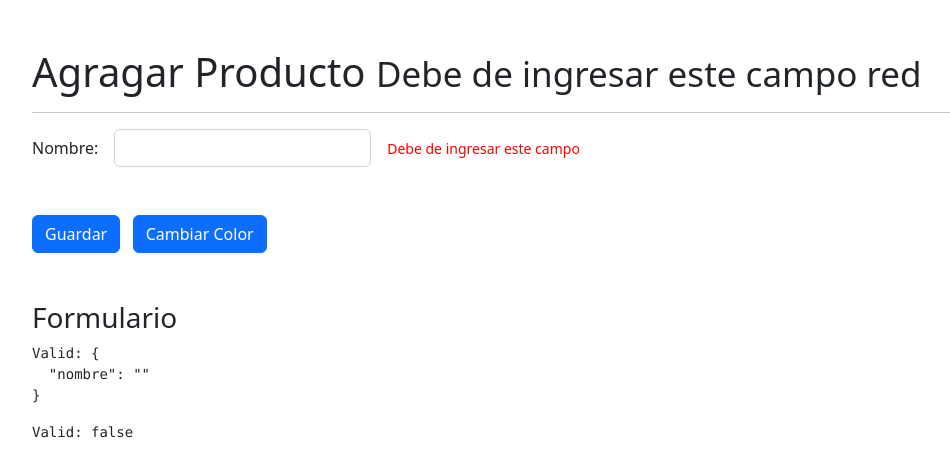
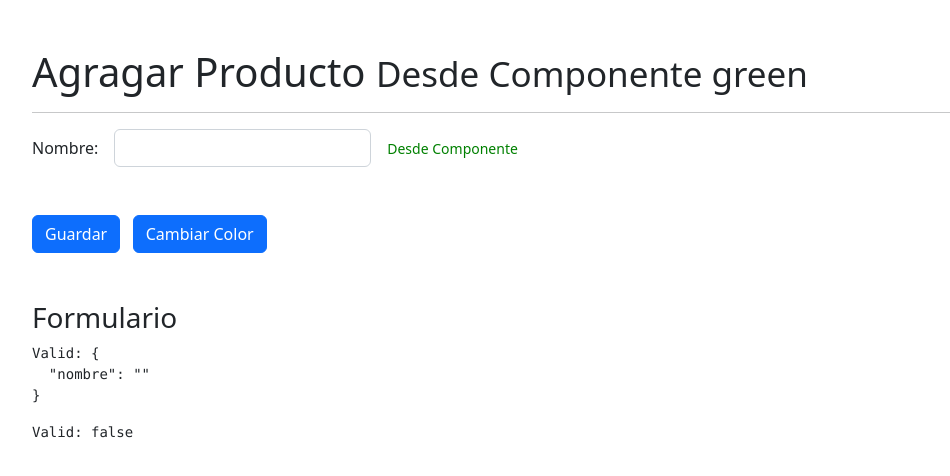
Before and after one commit to EdsonJSF/angular-directivas-app, an Angular app: page /productos/agregar in a window 1280 px wide. Shown: the top 476 px of the page, without its empty margins (50-1000 px from the left). Built offline with nearby package versions, Linux system fonts and the light colour scheme.

Commit message:
Resolución del problema Campo con texto y color predeterminado

```diff
--- a/src/app/productos/pages/agregar/agregar.component.html
+++ b/src/app/productos/pages/agregar/agregar.component.html
@@ -14,9 +14,7 @@
     </div>
 
     <div class="col-auto">
-      <span appErrorMsg [color]="color" [mensaje]="texto">
-        Este campo es requerido
-      </span>
+      <span appErrorMsg [mensaje]="texto" [color]="color"></span>
     </div>
   </div>
 
--- a/src/app/productos/pages/agregar/agregar.component.ts
+++ b/src/app/productos/pages/agregar/agregar.component.ts
@@ -11,8 +11,8 @@ export class AgregarComponent {
     nombre: ['', [Validators.required]],
   });
 
-  texto: string = 'Debe de ingresar este campo';
-  color: string = 'red';
+  texto: string = 'Desde Componente';
+  color: string = 'green';
 
   constructor(private fb: FormBuilder) {}
 
--- a/src/app/shared/directives/error-msg.directive.ts
+++ b/src/app/shared/directives/error-msg.directive.ts
@@ -17,13 +17,13 @@ export class ErrorMsgDirective implements OnInit, OnChanges {
   private _mensaje = 'Este campo es requerido';
 
   @Input() set color(valor: string) {
-    this.htmlElement.nativeElement.style.color = valor;
     this._color = valor;
+    this.setColor();
   }
 
   @Input() set mensaje(valor: string) {
-    this.htmlElement.nativeElement.innerText = valor;
     this._mensaje = valor;
+    this.setMensaje();
   }
 
   constructor(private el: ElementRef<HTMLElement>) {
@@ -32,6 +32,8 @@ export class ErrorMsgDirective implements OnInit, OnChanges {
 
   ngOnInit(): void {
     this.setEstilo();
+    this.setColor();
+    this.setMensaje();
   }
 
   ngOnChanges(changes: SimpleChanges): void {
@@ -49,11 +51,11 @@ export class ErrorMsgDirective implements OnInit, OnChanges {
     this.htmlElement.nativeElement.classList.add('form-text');
   }
 
-  // setColor() {
-  //   this.htmlElement.nativeElement.style.color = this.color;
-  // }
+  setColor() {
+    this.htmlElement.nativeElement.style.color = this._color;
+  }
 
-  // setMensaje() {
-  //   this.htmlElement.nativeElement.innerText = this.mensaje;
-  // }
+  setMensaje() {
+    this.htmlElement.nativeElement.innerText = this._mensaje;
+  }
 }
```
